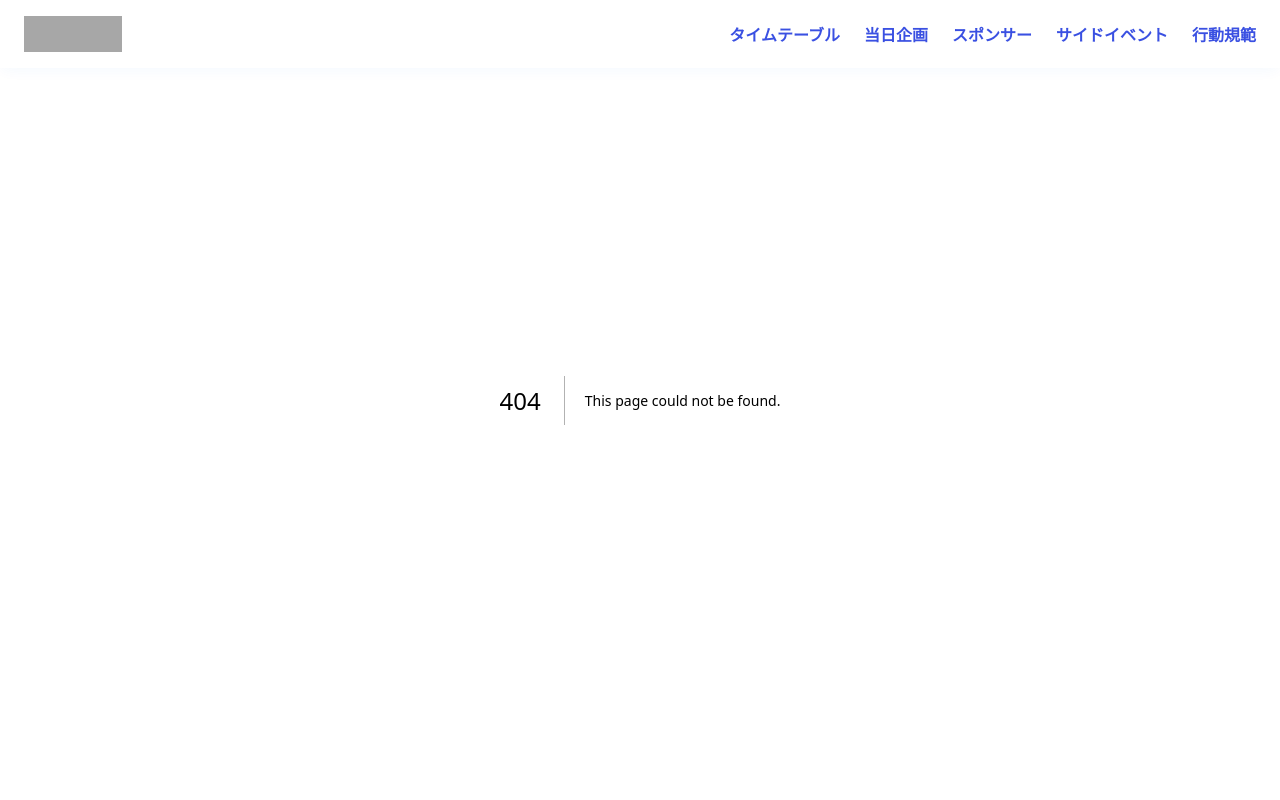
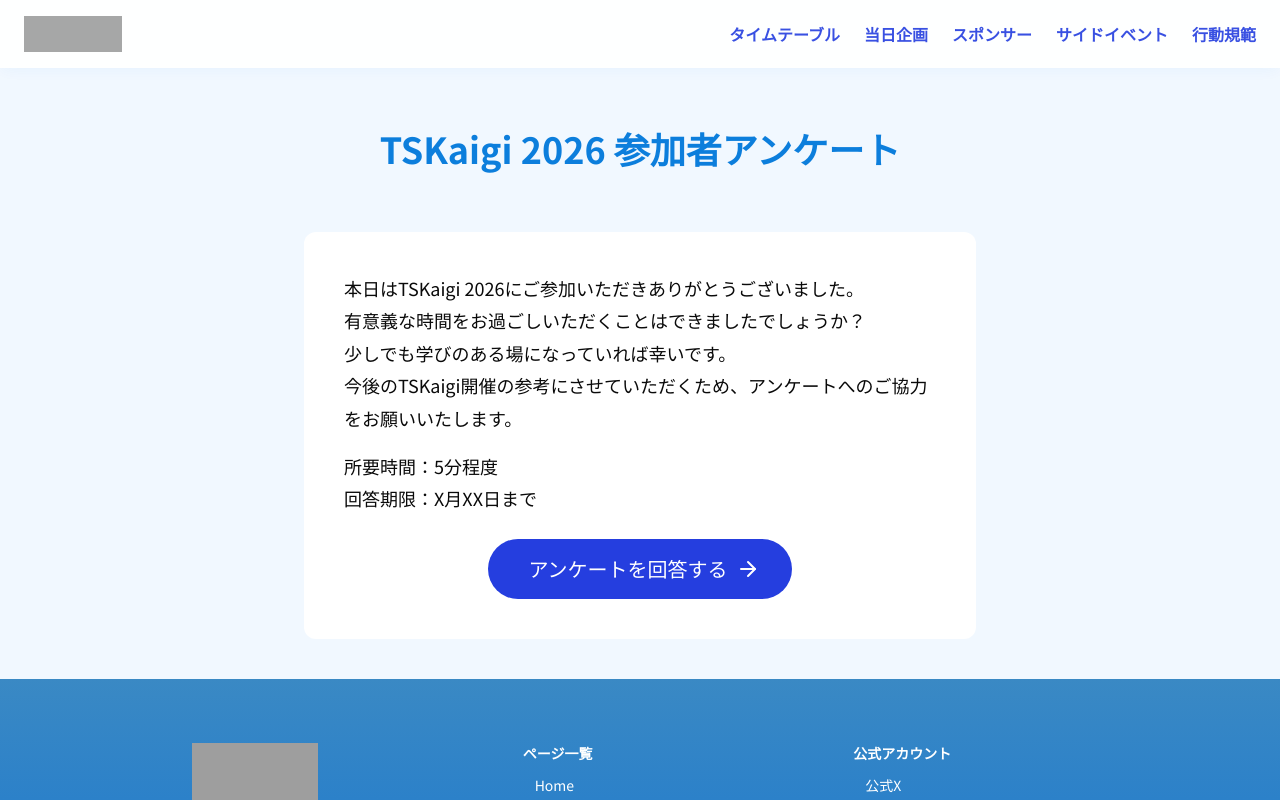
Before and after one commit to tskaigi/tskaigi2026-web-site, a Next.js app: page /survey in a window 1280 px wide. Before the commit this address had no page. Shown: the top 800 px of the page. Built offline with nearby package versions, Linux system fonts and the light colour scheme; grey boxes are pictures that could not be loaded.

Commit message:
feat: survey ページの追加

```diff
--- /dev/null
+++ b/src/app/survey/page.tsx
@@ -0,0 +1,59 @@
+import { ArrowRight } from "lucide-react";
+import type { Metadata } from "next";
+import { Button } from "@/components/ui/button";
+
+export const metadata: Metadata = {
+  title: "TSKaigi 2026 参加者アンケート",
+  twitter: {
+    title: "TSKaigi 2026 参加者アンケート",
+  },
+  openGraph: {
+    title: "TSKaigi 2026 参加者アンケート",
+  },
+  robots: "noindex, nofollow",
+};
+
+const SurveyPage = () => {
+  return (
+    <main className="bg-blue-light-100 pt-16 py-10 md:px-8">
+      <h1 className="text-2xl font-bold text-blue-light-500 text-center py-10 md:py-16 md:text-3xl lg:text-4xl">
+        TSKaigi 2026 参加者アンケート
+      </h1>
+      <div className="bg-white p-6 flex flex-col gap-6 max-w-2xl mx-auto md:rounded-xl lg:p-10 text-lg">
+        <div className="text-[16px] md:text-[18px] text-left leading-[1.8]">
+          <p>本日はTSKaigi 2026にご参加いただきありがとうございました。</p>
+          <p>有意義な時間をお過ごしいただくことはできましたでしょうか？</p>
+          <p>少しでも学びのある場になっていれば幸いです。</p>
+          <p>
+            今後のTSKaigi開催の参考にさせていただくため、アンケートへのご協力をお願いいたします。
+          </p>
+          <p className="pt-4">所要時間：5分程度</p>
+          <p>回答期限：X月XX日まで</p>
+        </div>
+        <div className="flex justify-center">
+          <Button
+            asChild
+            variant="default"
+            size="lg"
+            className="rounded-full h-[60px] bg-blue-purple-500 hover:bg-blue-purple-600 text-white pl-10 pr-8"
+          >
+            {/* TODO: リンク置き換える */}
+            <a
+              href="https://2026.tskaigi.org/"
+              target="_blank"
+              rel="noopener noreferrer"
+              className="font-bold flex items-center text-22 [&_svg]:size-6"
+            >
+              <span className="text-[16px] md:text-[20px] leading-[1.8]">
+                アンケートを回答する
+              </span>
+              <ArrowRight />
+            </a>
+          </Button>
+        </div>
+      </div>
+    </main>
+  );
+};
+
+export default SurveyPage;
```
